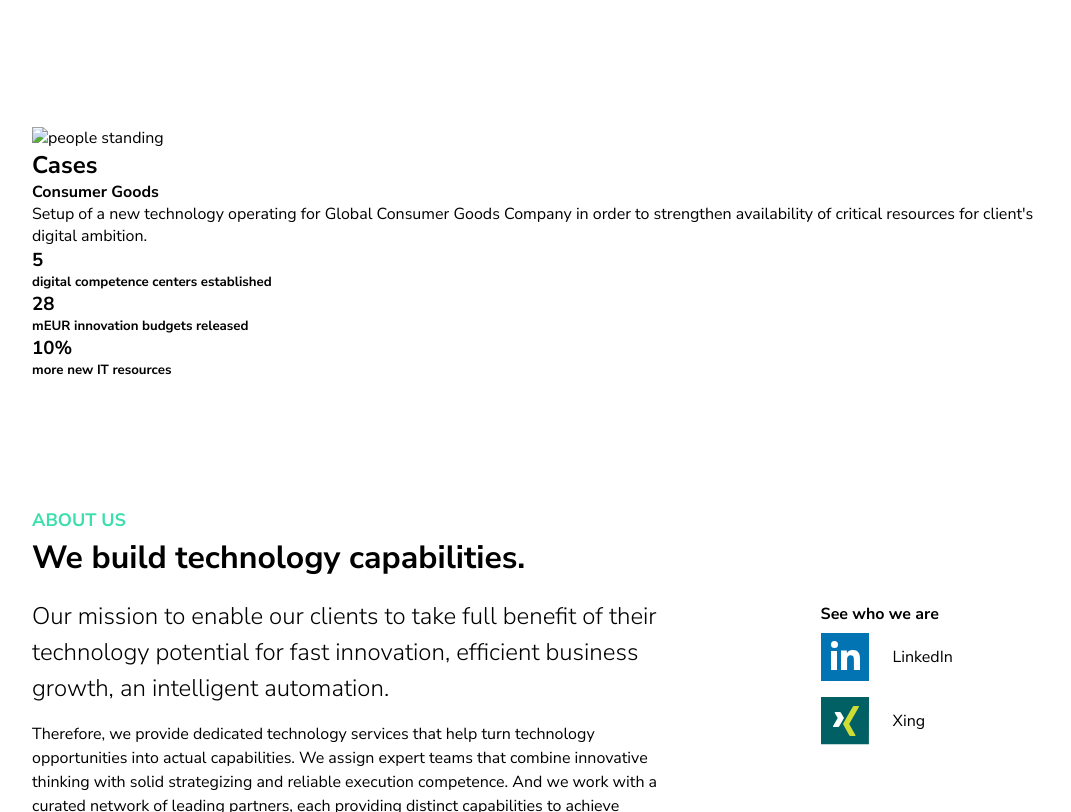
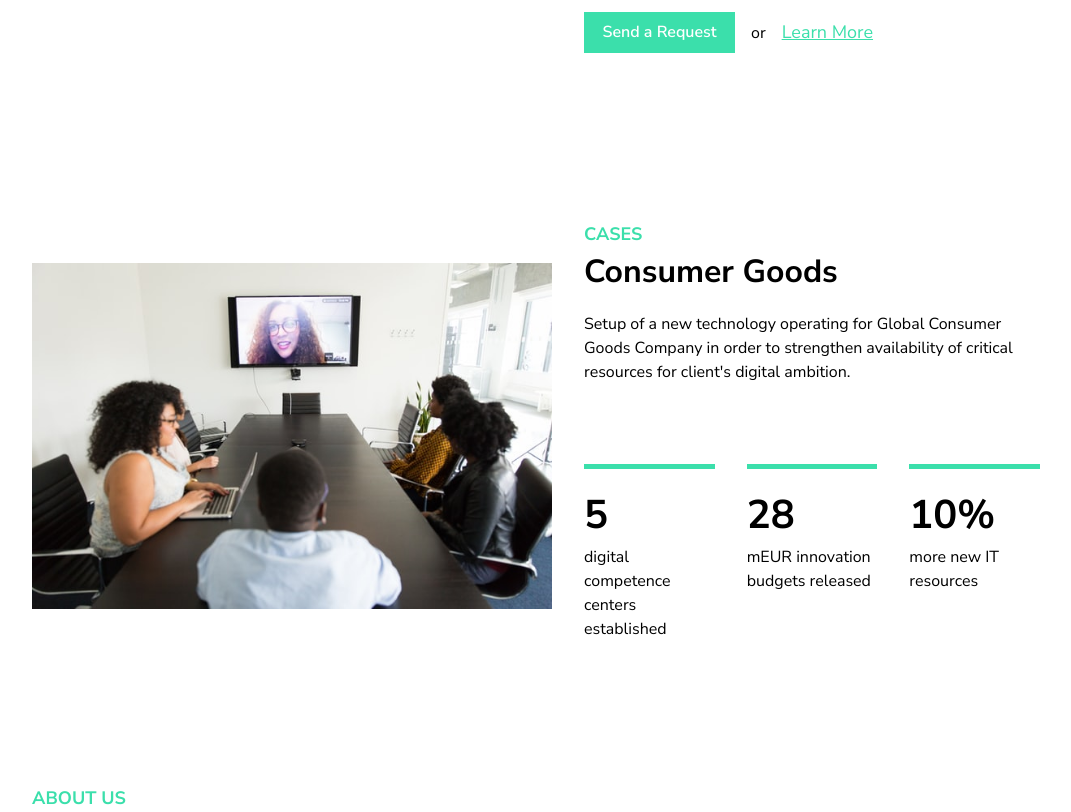
Before and after one commit to isaacsokari/neoverv-implementation, a plain HTML site: page index.html in a window 1280 px wide. Shown: the part 3920-4732 px from the top of the page, without its empty margins (88-1159 px from the left). Drawn offline with Linux system fonts and the light colour scheme.

Commit message:
finished markup and styling, dropdown nav menu left

```diff
--- a/assets/styles/style.scss
+++ b/assets/styles/style.scss
@@ -107,6 +107,10 @@ section {
 
 .top-hero {
   margin-top: 4rem;
+
+  @media (max-width: 991px) {
+    margin-top: 0;
+  }
 
   .hero-text {
     h1 {
@@ -324,6 +328,8 @@ section {
   .solutions-container {
     display: flex;
     margin: 0 -1rem;
+    width: 100%;
+    max-width: 1440px;
 
     @media (max-width: 991px) {
       flex-direction: column;
@@ -364,6 +370,16 @@ section {
         font-size: 24px;
         line-height: 36px;
         color: #333333;
+      }
+
+      p {
+        font-style: normal;
+        font-weight: normal;
+        font-size: 16px;
+        line-height: 24px;
+        width: 100%;
+        max-width: 450px;
+        word-wrap: normal;
       }
 
       .features {
@@ -410,7 +426,88 @@ section {
   .cases-container {
     width: 100%;
     max-width: 1440px;
-    margin: auto;
+    margin: auto -1rem;
+    display: flex;
+    align-items: center;
+    justify-content: space-between;
+
+    @media (max-width: 991px) {
+      flex-direction: column;
+      align-items: center;
+    }
+
+    .image-container {
+      min-width: 50%;
+      max-width: 600px;
+      margin: auto 1rem;
+
+      img {
+        width: 100%;
+        object-fit: cover;
+      }
+    }
+
+    .cases-body {
+      max-width: 50%;
+      margin: auto 1rem;
+
+      @media (max-width: 991px) {
+        margin-top: 2rem;
+        max-width: 100%;
+      }
+
+      h2 {
+        @include green-heading();
+        text-transform: uppercase;
+      }
+
+      h4 {
+        font-style: normal;
+        font-weight: bold;
+        font-size: 32px;
+        line-height: 48px;
+        margin-bottom: 1rem;
+      }
+
+      p {
+        font-style: normal;
+        font-weight: normal;
+        font-size: 16px;
+        line-height: 24px;
+      }
+
+      .highlights {
+        display: grid;
+        width: 100%;
+        grid-template-columns: repeat(3, 1fr);
+        gap: 2rem;
+        margin-top: 5rem;
+
+        @media (max-width: 991px) {
+          gap: 1rem;
+        }
+
+        .highlight {
+          border-top: 5px solid #3bdfab;
+          padding: 1rem 0;
+
+          span {
+            font-size: 40px;
+            line-height: 60px;
+            font-weight: 700;
+          }
+
+          p {
+            max-width: 150px;
+            width: 100%;
+            font-style: normal;
+            font-weight: 500;
+            font-size: 16px;
+            line-height: 24px;
+          }
+        }
+      }
+    }
   }
 }
 
@@ -485,6 +582,12 @@ section {
         margin-top: 0rem;
       }
 
+      h4 {
+        font-style: normal;
+        font-weight: bold;
+        font-size: 24px;
+      }
+
       a {
         display: flex;
         align-items: center;
@@ -557,6 +660,15 @@ footer {
 
           a {
             margin: 0 1rem 1rem 0;
+            text-decoration: none;
+            font-weight: 500;
+
+            &:not(.btn) {
+              &:hover,
+              &:active {
+                text-decoration: underline;
+              }
+            }
           }
         }
 
--- a/index.html
+++ b/index.html
@@ -306,7 +306,7 @@
   <section class="cases">
     <div class="cases-container">
       <div class="image-container">
-        <img src="#" alt="people standing" />
+        <img src="assets/img/conference-room-stock-photo.jpg" alt="people sitting in a conference room" />
       </div>
       <div class="cases-body">
         <h2>Cases</h2>
@@ -318,18 +318,18 @@
         </p>
         <div class="highlights">
           <div class="highlight">
-            <h3>5</h3>
-            <h5>digital competence centers established</h5>
+            <span>5</span>
+            <p>digital competence centers established</p>
           </div>
 
           <div class="highlight">
-            <h3>28</h3>
-            <h5>mEUR innovation budgets released</h5>
+            <span>28</span>
+            <p>mEUR innovation budgets released</p>
           </div>
 
           <div class="highlight">
-            <h3>10%</h3>
-            <h5>more new IT resources</h5>
+            <span>10%</span>
+            <p>more new IT resources</p>
           </div>
         </div>
       </div>
```
Also changed, not shown: assets/img/conference-room-stock-photo.jpg (added), assets/styles/style.css, 1 other file.
